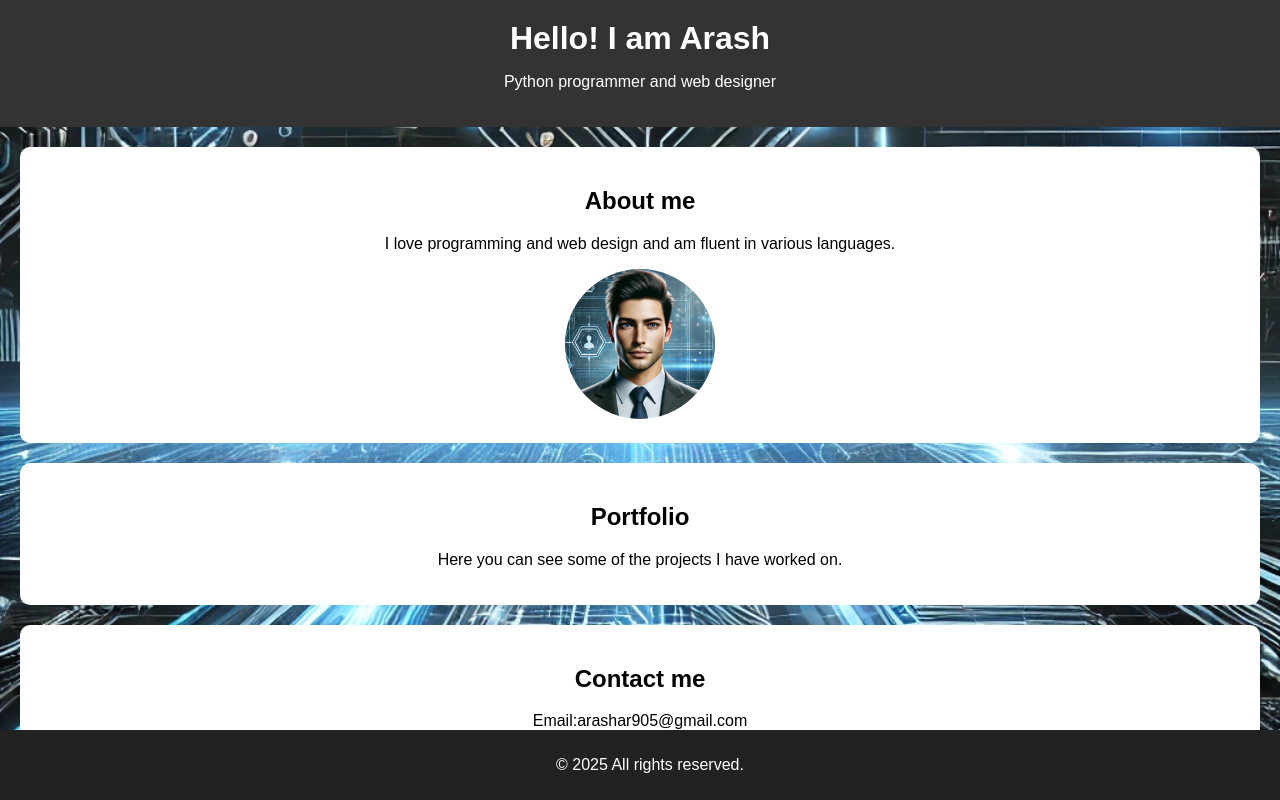
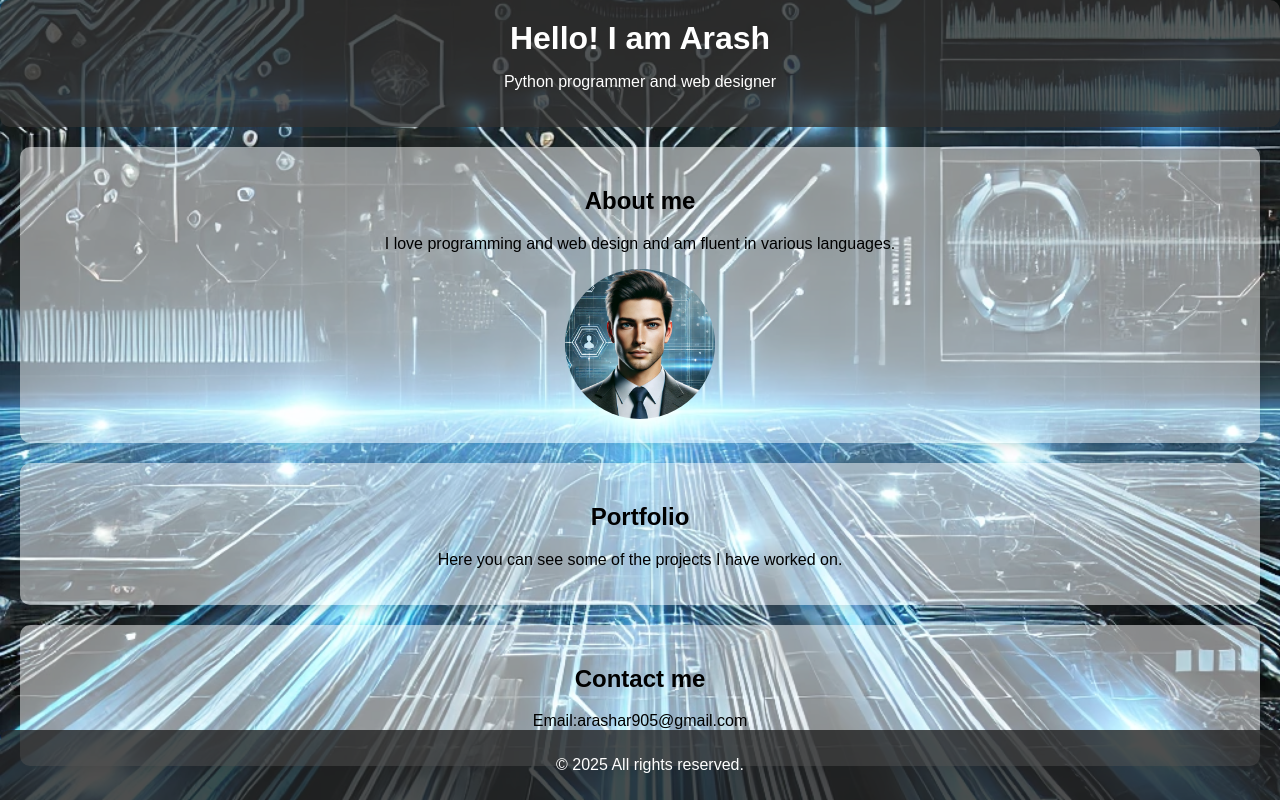
Before and after one commit to majid673/my-website, a plain HTML site: page index.html in a window 1280 px wide. Drawn offline with Linux system fonts and the light colour scheme.

Commit message:
Update style.css

```diff
--- a/style.css
+++ b/style.css
@@ -1,50 +1,52 @@
 body {
     font-family: Arial, sans-serif;
     text-align: center;
-    background-color: #f4f4f4;
+    background-image: url('background.jpg');
+    background-size: cover;
+    background-position: center;
+    background-attachment: fixed;
     margin: 0;
     padding: 0;
 }
 
-body {
-
-    background-image: url('background.jpg');
-    background-size: cover;
-    text-align: center;
-    background-position: center;
-    background-attachment: fixed;
-}
 
 .container {
-    background: rgba(255, 255, 255, 0.7);
+    background: rgba(255, 255, 255, 0.6);
     padding: 20px;
     border-radius: 10px;
     width: 80%;
     margin: auto;
 }
 
+
 header {
-    background-color: #333;
+    background-color: rgba(51, 51, 51, 0.8);
     color: white;
     padding: 20px;
+    border-radius: 10px;
 }
+
 
 h1 {
     margin: 0;
 }
 
+
 .about, .portfolio, .contact {
     margin: 20px;
     padding: 20px;
-    background: white;
+    background: rgba(255, 255, 255, 0.5);
     border-radius: 10px;
+    box-shadow: 0px 4px 10px rgba(0, 0, 0, 0.1);
 }
 
+
 footer {
-    background: #222;
+    background: rgba(34, 34, 34, 0.8);
     color: white;
     padding: 10px;
     position: fixed;
     width: 100%;
     bottom: 0;
+    border-radius: 10px 10px 0 0;
 }
```
